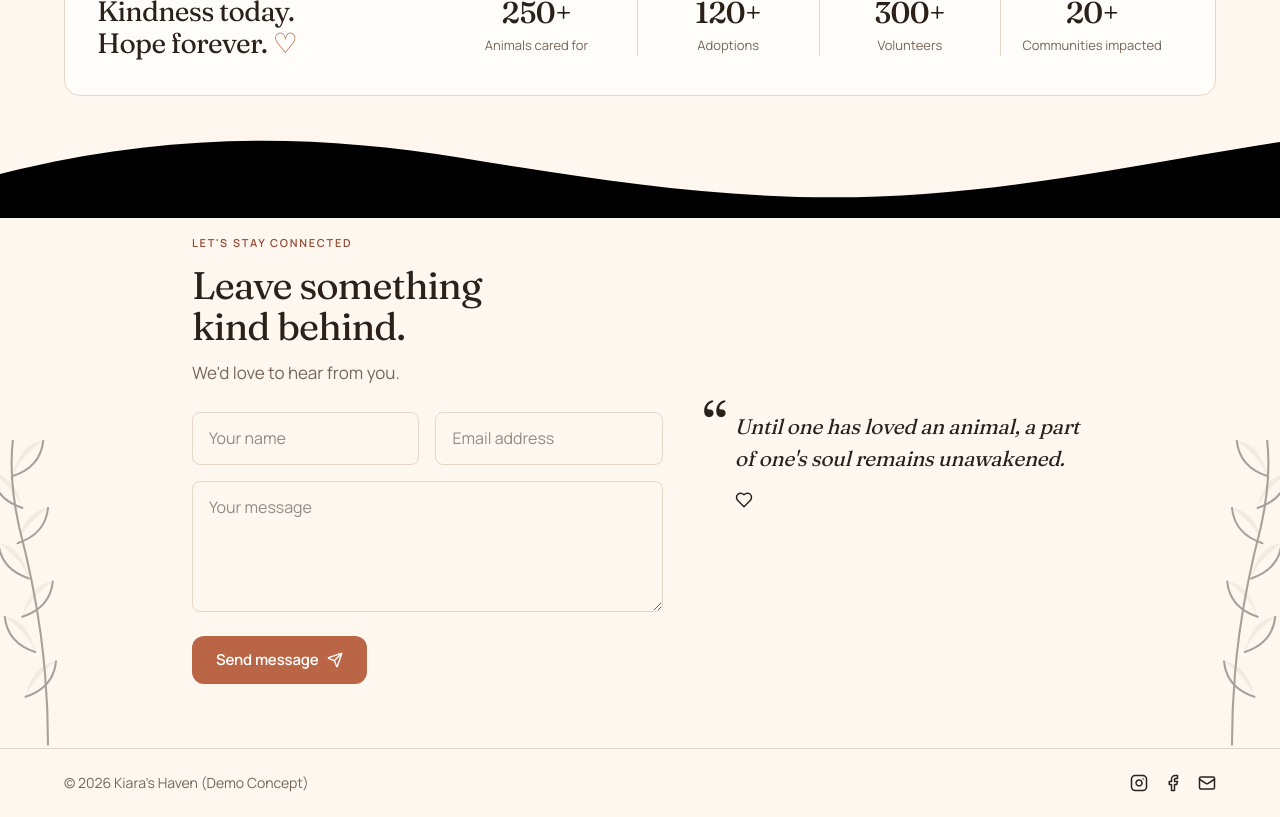
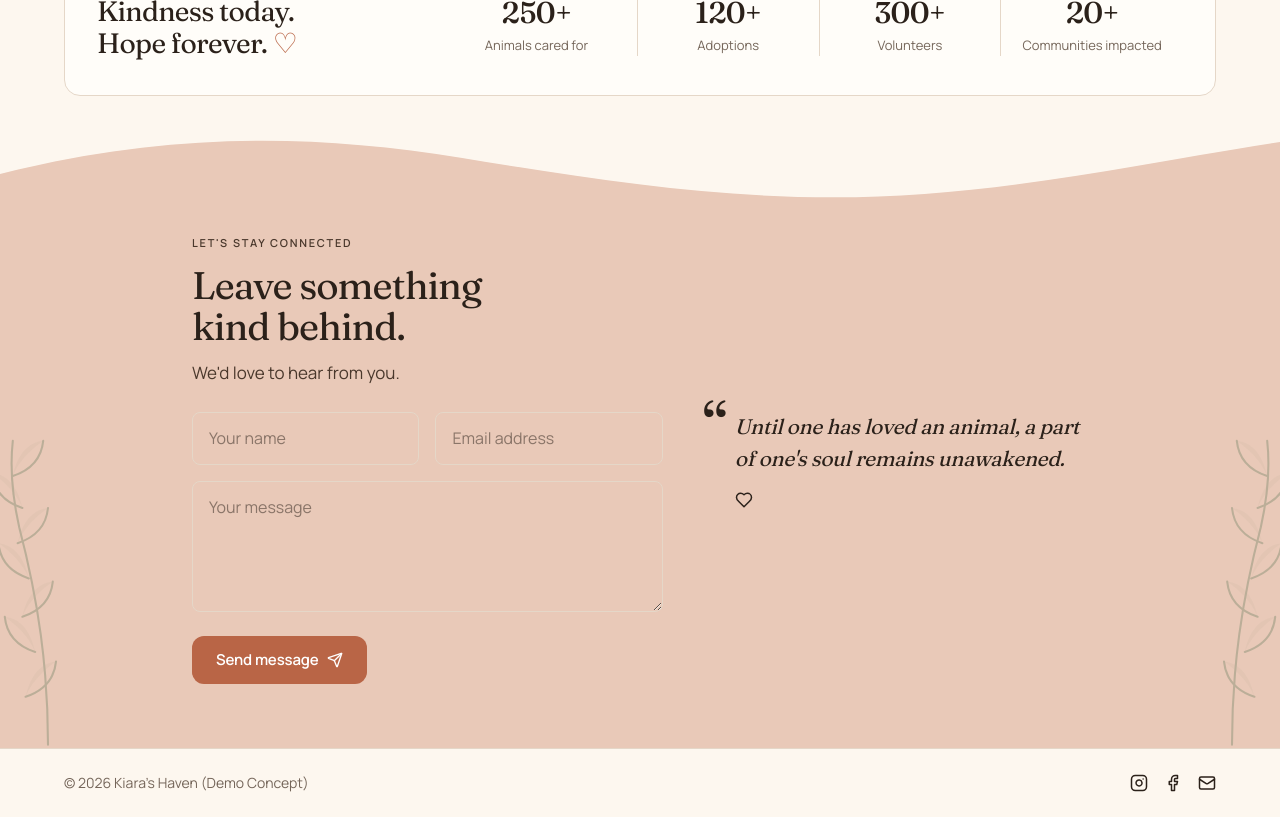
Before and after one commit to cherimedz/Kiara-s-Haven-Website, a Next.js app: page / in a window 1280 px wide. Shown: the part 2120-2937 px from the top of the page. Built offline with nearby package versions, Linux system fonts and the light colour scheme.

Commit message:
fix: step contact labels up to warm ink on the brand-soft surface

```diff
--- a/app/components/ContactSection.jsx
+++ b/app/components/ContactSection.jsx
@@ -7,23 +7,25 @@ import WaveDivider from "./illustrations/WaveDivider";
 export default function ContactSection() {
   return (
     <>
-      <WaveDivider fill="var(--kh-tint-terracotta)" />
-      <section id="contact" className="relative bg-tint-terracotta px-6 pt-4 pb-16 overflow-hidden">
-        <Botanical className="pointer-events-none absolute -left-4 bottom-0 w-24 md:w-32 text-coco-from opacity-40" />
+      <WaveDivider fill="var(--kh-brand-soft)" />
+      <section id="contact" className="relative bg-brand-soft px-6 pt-4 pb-16 overflow-hidden">
+        <Botanical className="pointer-events-none absolute -left-4 bottom-0 w-24 md:w-32 text-coco-primary opacity-40" />
         <Botanical
           flip
-          className="pointer-events-none absolute -right-4 bottom-0 w-24 md:w-32 text-coco-from opacity-40"
+          className="pointer-events-none absolute -right-4 bottom-0 w-24 md:w-32 text-coco-primary opacity-40"
         />
 
         <div className="relative max-w-4xl mx-auto grid md:grid-cols-[1.1fr_0.9fr] gap-10 items-center">
           <div>
-            <Eyebrow className="mb-3">Let&apos;s stay connected</Eyebrow>
+            {/* On the brand-soft surface even brand-dark only reaches 4.08:1,
+                so this label steps up to warm ink (7:1). */}
+            <Eyebrow className="text-warm mb-3">Let&apos;s stay connected</Eyebrow>
             <h2 className="font-display font-normal text-ink text-[clamp(2rem,3vw,2.5rem)] leading-[1.08] tracking-[-0.025em] mb-3">
               Leave something
               <br />
               kind behind.
             </h2>
-            <p className="text-[17px] leading-[1.7] text-mute mb-6">
+            <p className="text-[17px] leading-[1.7] text-warm mb-6">
               We&apos;d love to hear from you.
             </p>
             <ContactForm />
```
